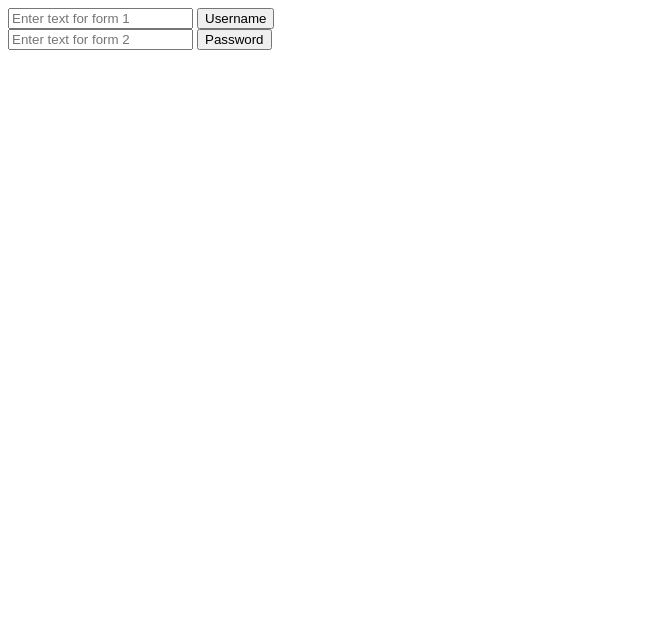
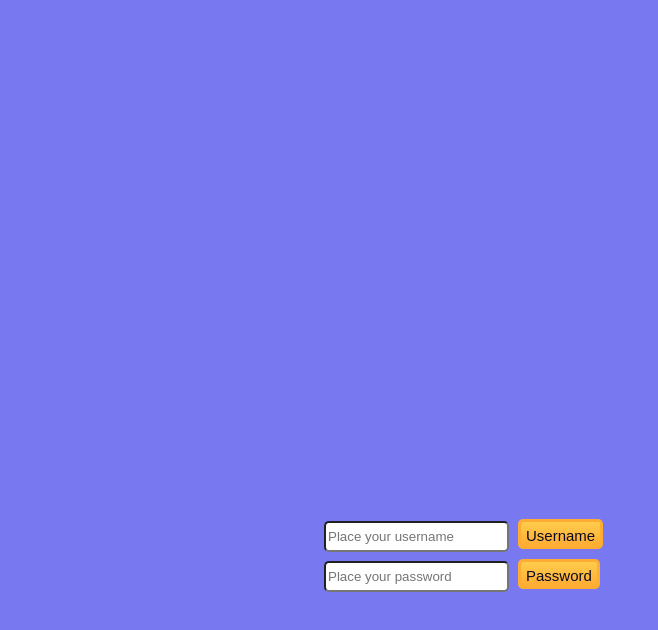
Before and after one commit to eltoski3030/rpg_game, a plain HTML site: page log_In.html in a window 1280 px wide. Shown: the whole page, without its empty margins (0-658 px from the left). Drawn offline with Linux system fonts and the light colour scheme.

Commit message:
added some styles to the html

```diff
--- a/log_In.html
+++ b/log_In.html
@@ -3,26 +3,24 @@
 <head>
     <meta charset="UTF-8">
     <meta name="viewport" content="width=device-width, initial-scale=1.0">
-    <link rel="stylesheet" href="style">
+    <link rel="stylesheet" href="style.css">
 
     <title>Document</title>
 </head>
-<body>
+<body id="body">
 
-    <div>
         <section class="prompt-container">
             <form action="#" class="prompt">
 
-                <input type="text" name="input1" placeholder="Enter text for form 1">
-                <button type="submit">Username</button>
+                <input type="text" class="log-input" name="input1" placeholder="Place your username">
+                <button type="submit" class="button-log-in">Username</button>
             </form>
             <form action="#" class="prompt">
 
-                <input type="text" name="input2" placeholder="Enter text for form 2">
-                <button type="submit">Password</button>
+                <input type="text" class="log-input" name="input2" placeholder="Place your password">
+                <button type="submit" class="button-log-in">Password</button>
             </form>
         </section>
-    </div>
 
 
     <script src="logInScript.js"></script>
--- a/style.css
+++ b/style.css
@@ -112,3 +112,25 @@ button {
 
 
 /* log In Styles */
+#body {
+  display: flex;
+  flex-wrap: wrap;
+}
+.prompt-container {
+  margin: 40% 25% 0% 25%;
+  display: flex;
+  flex-direction: column;
+  height: 600px;
+  width: auto;
+}
+
+.button-log-in {
+  margin:5px;
+  border-radius: 5px;
+  height: 30px;
+  font-size: 15px;
+}
+.log-input {
+  height: 25px;
+  border-radius: 5px;
+}
```
